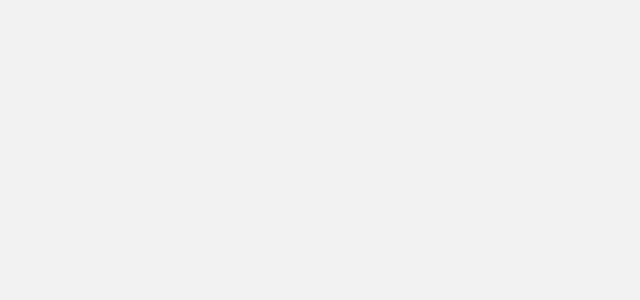
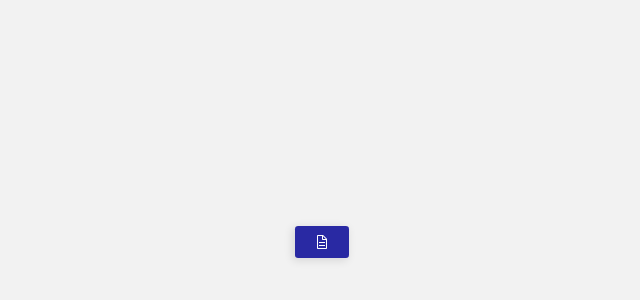
Before and after one commit to PacificConsultingGroup/pcg-vultr-dashboard, a Next.js app in the folder frontend/: page /test in a window 1280 px wide. Shown: the part 158-458 px from the top of the page, without its empty margins (318-958 px from the left). Built offline with nearby package versions, Linux system fonts and the light colour scheme.

Commit message:
feat: Implement BaseButton

```diff
--- a/frontend/package.json
+++ b/frontend/package.json
@@ -15,6 +15,7 @@
     "react-dom": "18.2.0"
   },
   "devDependencies": {
+    "@iconify/react": "^3.2.2",
     "@types/node": "18.0.3",
     "@types/react": "18.0.15",
     "@types/react-dom": "18.0.6",
--- /dev/null
+++ b/frontend/src/components/common/BaseButton.module.css
@@ -0,0 +1,6 @@
+.button {
+  position: relative;
+}
+.icon {
+  display: flex;
+}
--- /dev/null
+++ b/frontend/src/components/common/BaseButton.tsx
@@ -0,0 +1,31 @@
+import { MouseEventHandler, ReactNode } from 'react';
+import { Icon } from '@iconify/react';
+import styles from './BaseButton.module.css';
+
+interface BaseButtonProps {
+  text?: string; // The button text.
+  clickHandler: MouseEventHandler;
+  iconJSX?: ReactNode; // The node to be used as the icon for the button, if any.
+  isLoading?: boolean; // A state that changes the button to its loading version.
+  disableWhileLoading?: boolean;
+  loadingText?: string; // The text on the button while isLoading is true.
+}
+
+export default function BaseButton(props: BaseButtonProps) {
+
+  return (
+    <button
+      className={ styles.button }
+      type="button"
+      onClick={ props.clickHandler }
+      disabled={ props.disableWhileLoading && props.isLoading }
+    >
+      { props.isLoading
+        ? <div className={ styles.icon }><Icon icon="eos-icons:bubble-loading" /></div>
+        : <div className={ styles.icon }>{ props.iconJSX }</div> }
+      { props.isLoading
+        ? props.loadingText ?? 'Loading...'
+        : props.text }
+    </button>
+  );
+}
--- a/frontend/src/pages/_app.tsx
+++ b/frontend/src/pages/_app.tsx
@@ -1,9 +1,19 @@
 
+import type { AppProps } from 'next/app';
+import Head from 'next/head';
+import Script from 'next/script';
 import '@/src/styles/globals.css';
-import type { AppProps } from 'next/app';
 
 function MyApp({ Component, pageProps }: AppProps) {
-  return <Component { ...pageProps } />;
+  return (
+    <>
+      <Head>
+        <title>PCG Vultr Dashboard</title>
+      </Head>
+      <Script src="https://code.iconify.design/2/2.2.1/iconify.min.js" />
+      <Component { ...pageProps } />
+    </>
+  );
 }
 
 export default MyApp;
--- a/frontend/src/pages/test/index.tsx
+++ b/frontend/src/pages/test/index.tsx
@@ -1,11 +1,21 @@
+import BaseButton from '@/src/components/common/BaseButton';
 import { NextPage } from 'next';
+import { useState } from 'react';
+import { Icon } from '@iconify/react';
 import styles from './index.module.css';
 
 const TestPage: NextPage = () => {
 
+  const [isLoading, setIsLoading] = useState(false);
+
   return (
     <div className={ styles.overallContainer }>
-
+      <BaseButton
+        iconJSX={ <Icon icon="carbon:document" /> }
+        isLoading={ isLoading }
+        disableWhileLoading={ true }
+        clickHandler={ () => { setIsLoading(x => !x); } }
+      />
     </div>
   );
 };
--- a/frontend/src/styles/globals.css
+++ b/frontend/src/styles/globals.css
@@ -53,7 +53,7 @@
   --color-grey-light: hsl(0, 0%, 85%);
   --color-grey-base: hsl(0, 0%, 60%);
   --color-grey-base-dark: hsl(0, 0%, 35%);
-  --color-grey-dark: hsl(0, 0%, 30%);
+  --color-grey-dark: hsl(0, 0%, 20%);
   --color-grey-offblack: hsl(0, 0%, 8%);
   --color-grey-black: hsl(0, 0%, 0%);
 
@@ -182,6 +182,9 @@ textarea:focus {
 
 /* Button globals */
 button {
+  display: flex;
+  align-items: center;
+  gap: 0.5em;
   background-color: var(--color-primary-base);
   padding: 0.5em 1.2em;
   font-size: var(--font-size-regular);
@@ -198,6 +201,11 @@ button:hover {
   box-shadow: var(--box-shadow-hover);
   background-color: var(--color-primary-light);
   color: var(--color-mono-lightest);
+}
+button:disabled {
+  background-color: var(--color-mono-dark);
+  color: var(--color-mono-base);
+  box-shadow: none;
 }
 
 /* Page transitions stuff */
```
Also changed, not shown: 1 other file (tests, documents, lock files or other folders).
